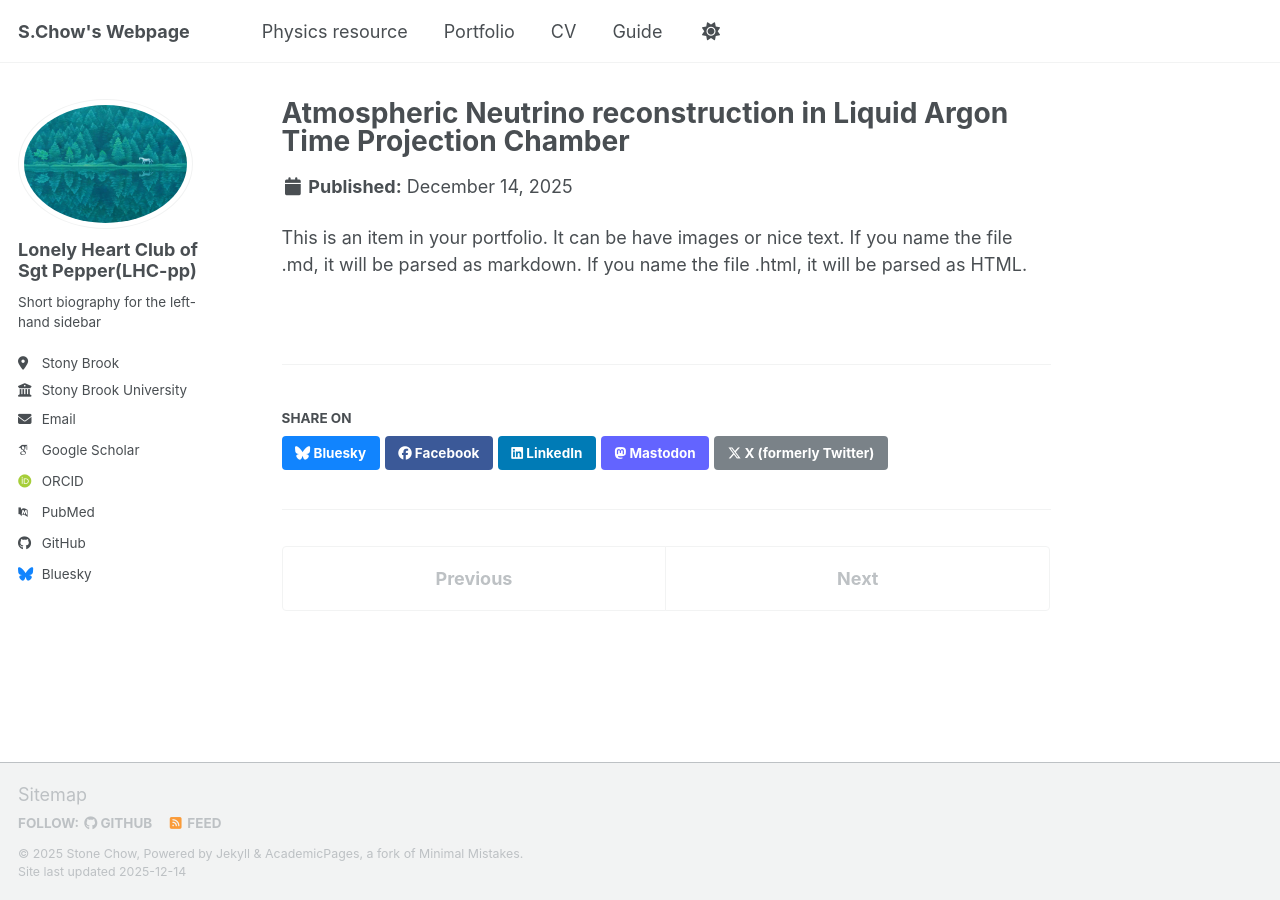
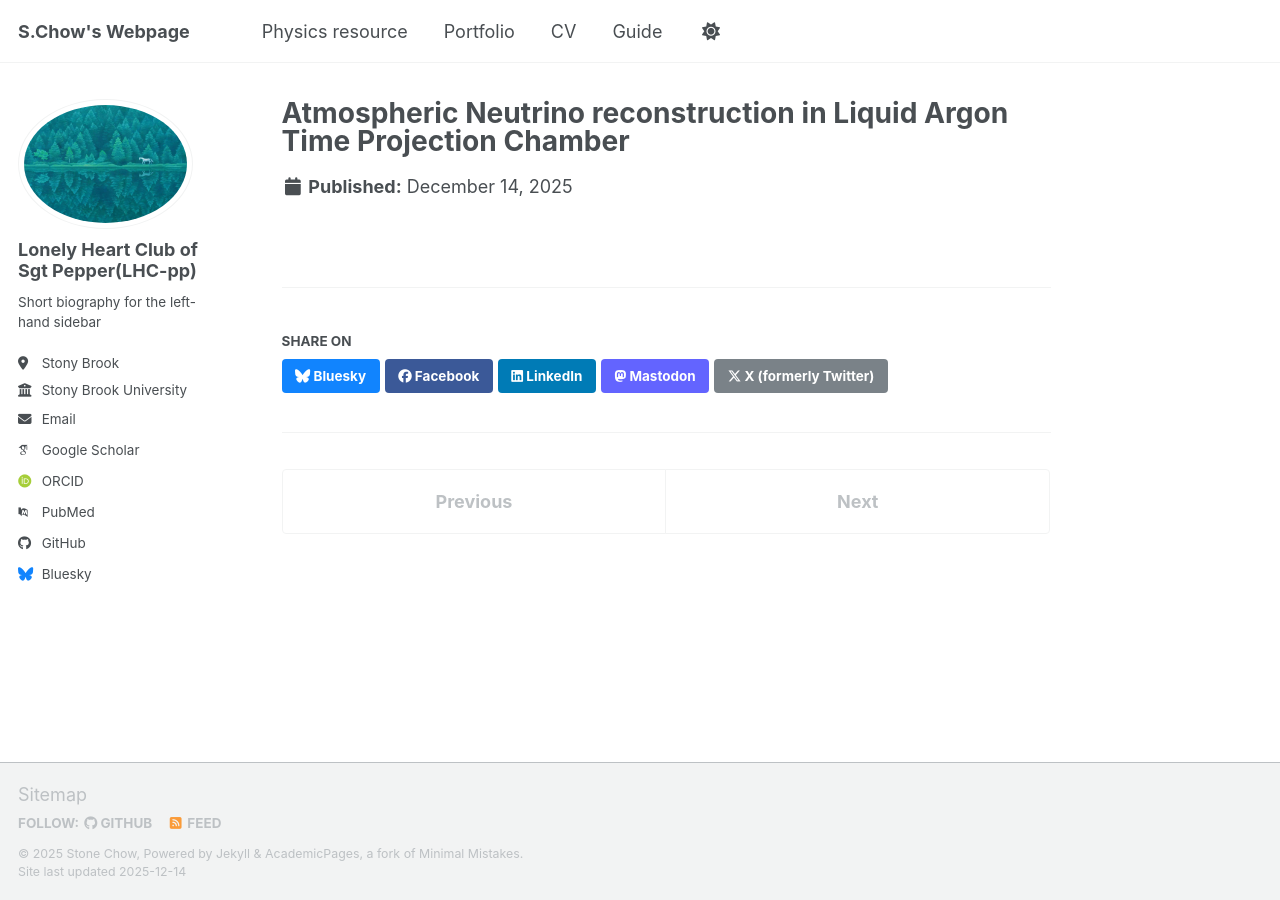
Before and after one commit to StoneChou2007/StoneChou2007, a Jekyll site: the page built from _portfolio/portfolio-1.md, in a window 1280 px wide. Built offline with Jekyll 4.4.1, drawn with Linux system fonts in a browser that asks for light colours; some web fonts are replaced; a script bundle is joined from its source files by our own code; library files that are not in the unit come from our copies.

Commit message:
Update portfolio-1.md

```diff
--- a/_portfolio/portfolio-1.md
+++ b/_portfolio/portfolio-1.md
@@ -1,7 +1,7 @@
 ---
 title: "Atmospheric Neutrino reconstruction in Liquid Argon Time Projection Chamber"
-excerpt: "First work in Physics as the first author <br/><img src='/images/t2k.png'>"
+excerpt: "First work in Physics as the first author"
 collection: portfolio
+header:
+  teaser: /images/t2k.png
 ---
-
-This is an item in your portfolio. It can be have images or nice text. If you name the file .md, it will be parsed as markdown. If you name the file .html, it will be parsed as HTML.
```
